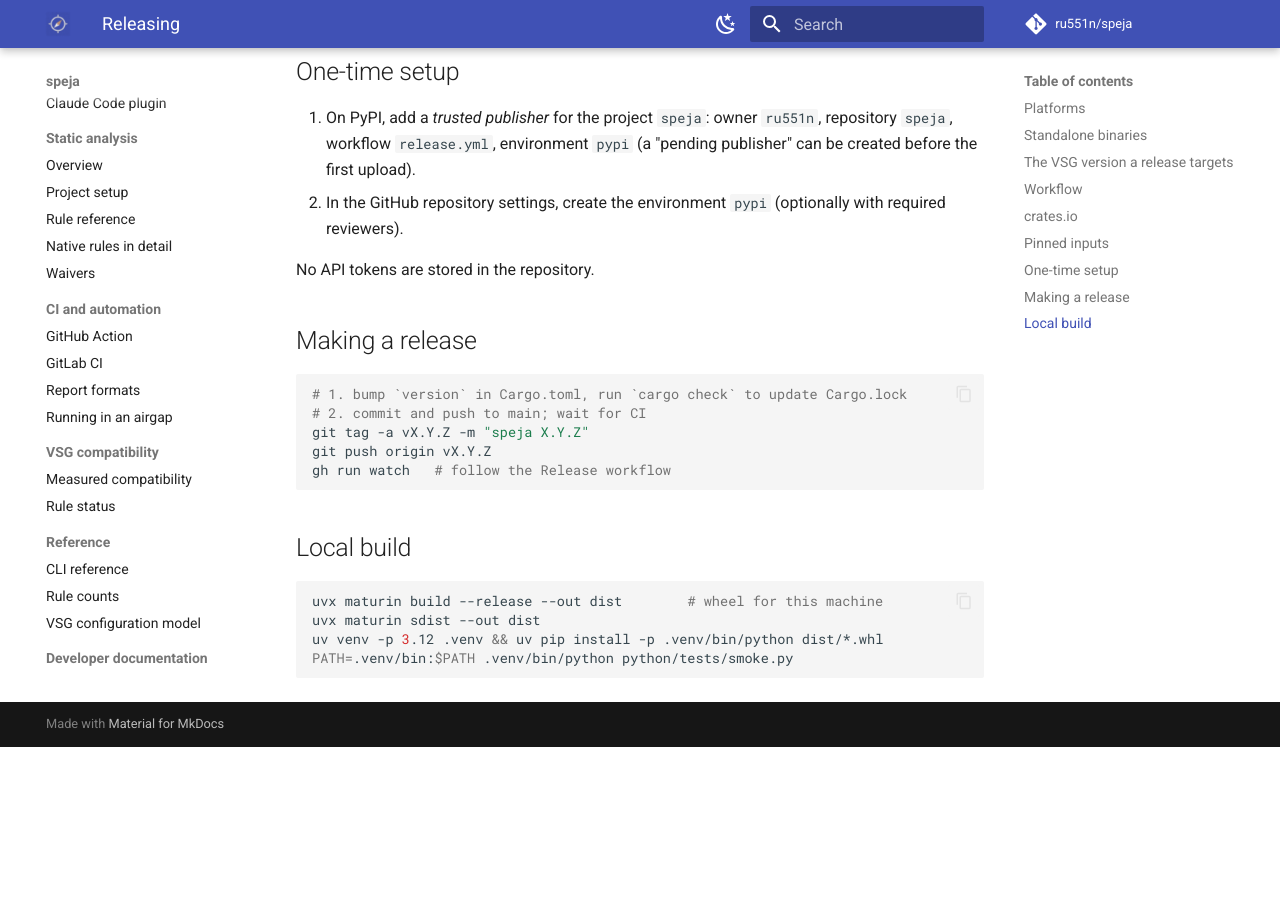
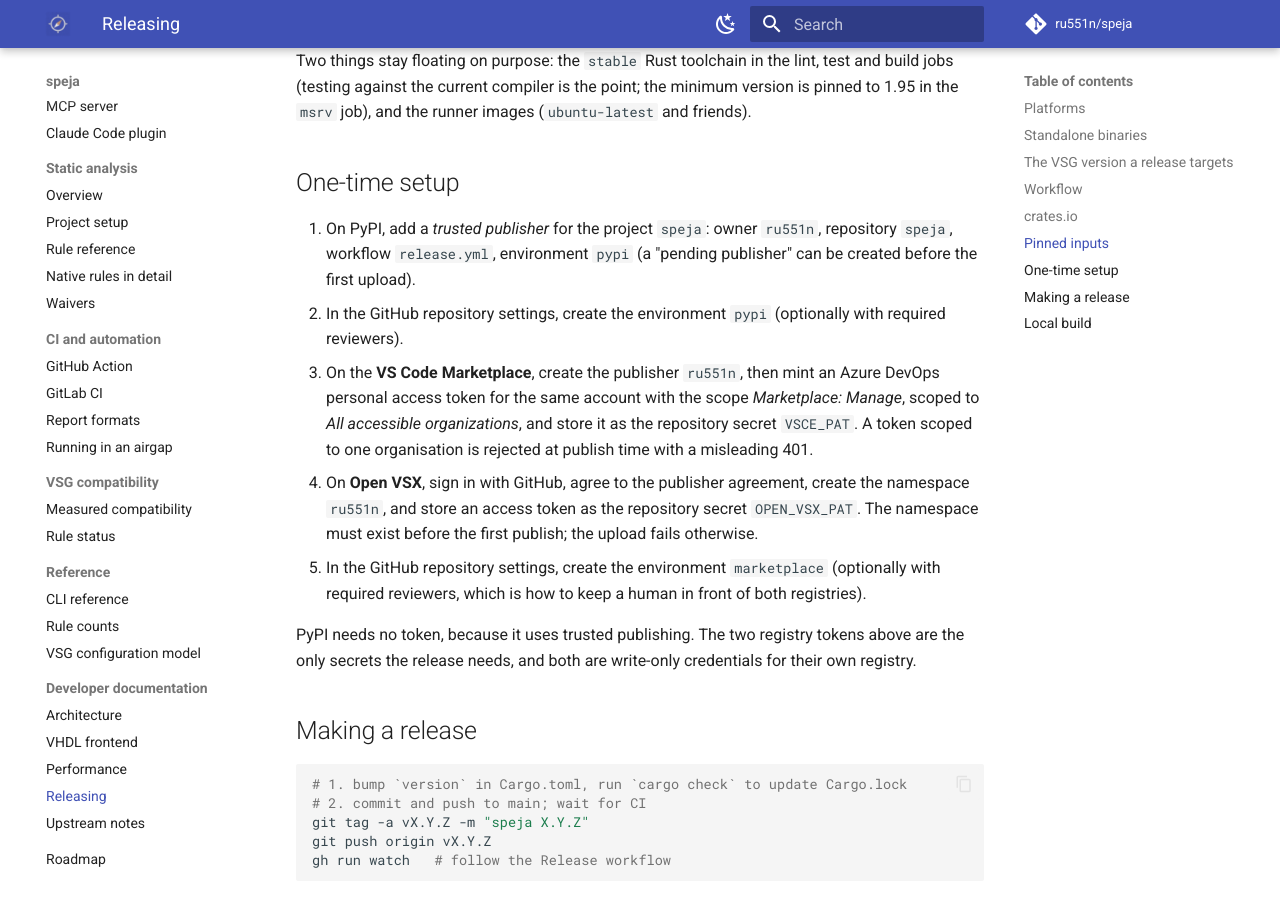
Before and after one commit to ru551n/speja, an MkDocs documentation site: the page built from docs/releasing.md, in a window 1280 px wide and 900 px high, scrolled down 3056 px. Built offline with MkDocs 1.6.1 and Material for MkDocs 9.7.7, drawn with Linux system fonts in a browser that asks for light colours; comment, search, counter and statistics services are not loaded; before the commit the page ends 3803 px from its top, so only the background shows below that; some of the changed text lies outside the part shown.

Commit message:
Publish the extension to both registries on a tag
The VSIX files were being built and attached to the GitHub release, and that was the end of
them: installing the extension meant downloading a file. Now a tag publishes each platform
package to the VS Code Marketplace and to Open VSX, which is what VSCodium, Cursor and Gitpod
read, so the extension is installable from inside every editor that can run it.

HaaLeo/publish-vscode-extension does both, pinned to the commit behind v2 like every other
action here. The job runs after the GitHub release exists, so a registry rejecting an upload
cannot cost the release: the files are already attached, and only this job needs re-running.
`skipDuplicate` makes that re-run skip whatever already landed, and the six targets go one at a
time because the first publish of a version is what creates the listing.

It needs two secrets, VSCE_PAT and OPEN_VSX_PAT, and an `ru551n` namespace on Open VSX.
docs/releasing.md says where each comes from, including the detail that an Azure DevOps token
scoped to a single organisation is refused at publish time with a 401 that does not explain
itself.

Co-Authored-By: Claude Opus 5 (1M context) <noreply@anthropic.com>

```diff
--- a/docs/releasing.md
+++ b/docs/releasing.md
@@ -67,6 +67,10 @@ written for the older one may not load (see `scripts/migrate_vsg_config.py`).
    the wheels, the sdist, the binary archives and `SHA256SUMS` attached, with build provenance
    attestations (GitHub for all files, PEP 740 on PyPI). Attestations are skipped if the repository is private,
    because GitHub does not offer them for private repositories on its Free plan.
+5. on tags only, after the release exists: publishes each platform VSIX to the **VS Code
+   Marketplace** and to **Open VSX**, which is the registry VSCodium, Cursor and Gitpod read.
+   One target at a time, and `skipDuplicate` is set, so re-running the job after a partial
+   failure uploads only what is missing.
 
 Manual runs (`gh workflow run release.yml`) and pull requests that touch the packaging do steps
 1 to 3 only.
@@ -102,8 +106,18 @@ in the `msrv` job), and the runner images (`ubuntu-latest` and friends).
    before the first upload).
 2. In the GitHub repository settings, create the environment `pypi` (optionally with required
    reviewers).
+3. On the **VS Code Marketplace**, create the publisher `ru551n`, then mint an Azure DevOps
+   personal access token for the same account with the scope *Marketplace: Manage*, scoped to
+   *All accessible organizations*, and store it as the repository secret `VSCE_PAT`. A token
+   scoped to one organisation is rejected at publish time with a misleading 401.
+4. On **Open VSX**, sign in with GitHub, agree to the publisher agreement, create the namespace
+   `ru551n`, and store an access token as the repository secret `OPEN_VSX_PAT`. The namespace
+   must exist before the first publish; the upload fails otherwise.
+5. In the GitHub repository settings, create the environment `marketplace` (optionally with
+   required reviewers, which is how to keep a human in front of both registries).
 
-No API tokens are stored in the repository.
+PyPI needs no token, because it uses trusted publishing. The two registry tokens above are the
+only secrets the release needs, and both are write-only credentials for their own registry.
 
 ## Making a release
 
```
Also changed, not shown: 1 other file.
